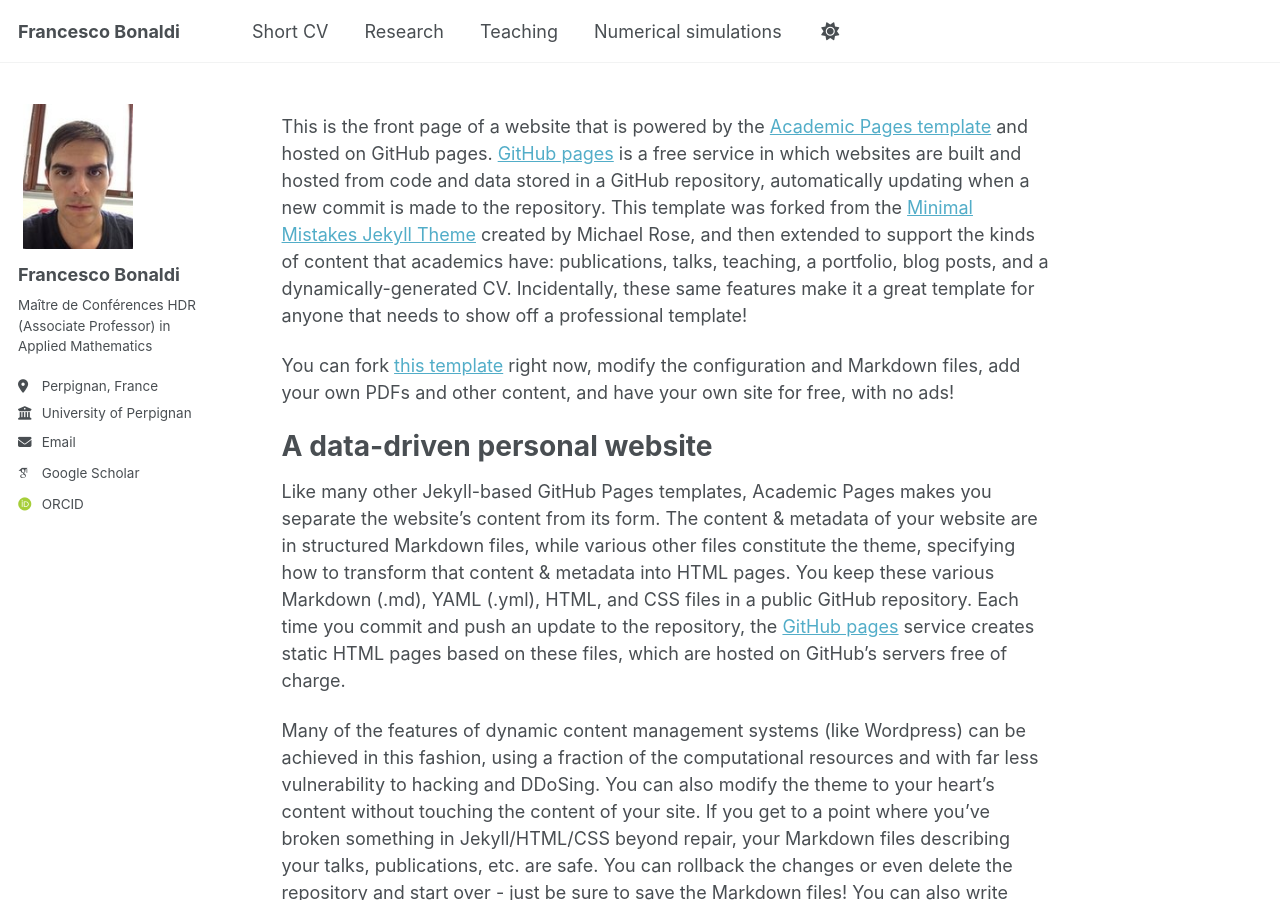
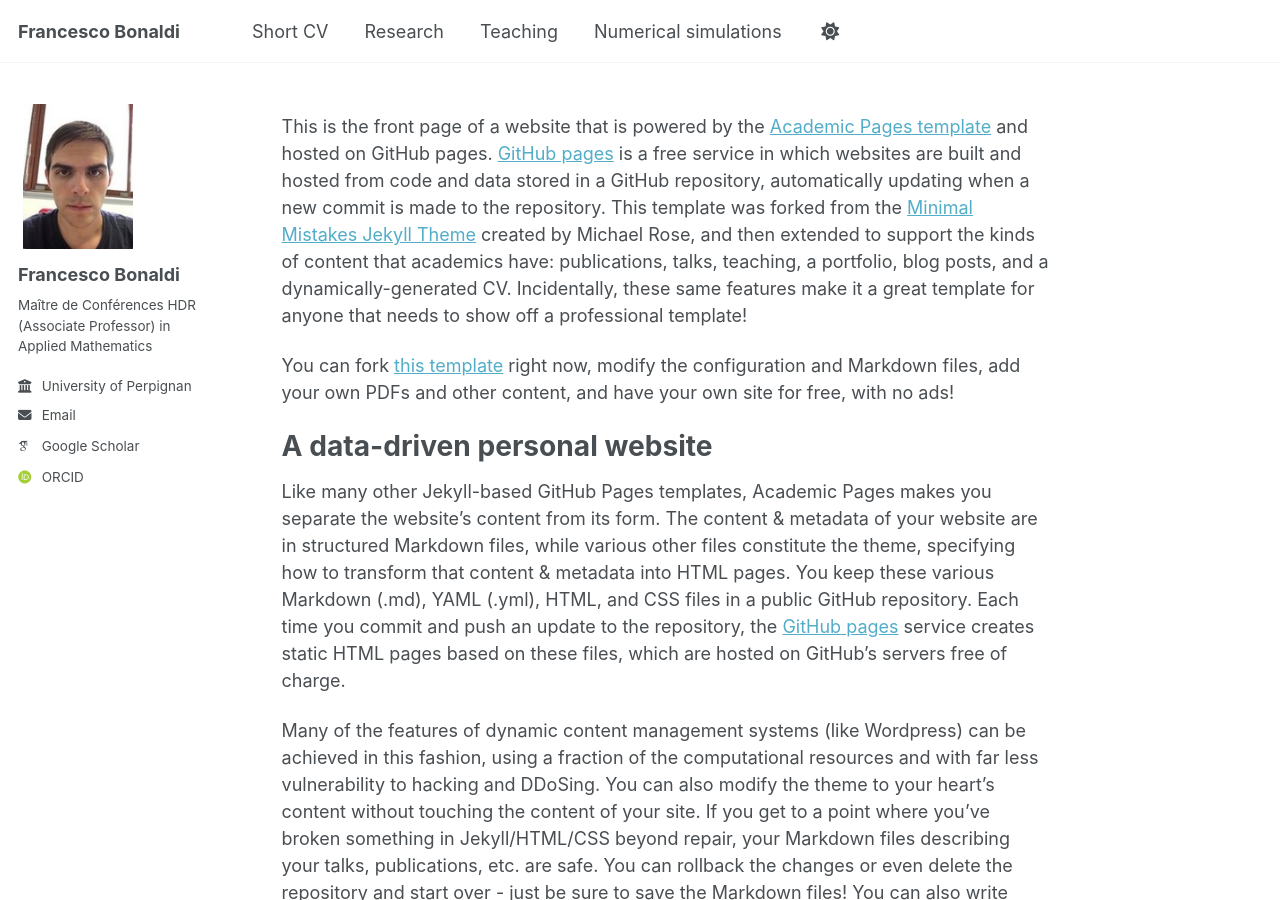
Before and after one commit to fbonaldi/fbonaldi.github.io, a Jekyll site: the page built from _pages/about.md, in a window 1280 px wide and 900 px high. Built offline with Jekyll 4.4.1, drawn with Linux system fonts in a browser that asks for light colours; some web fonts are replaced; a script bundle is joined from its source files by our own code; library files that are not in the unit come from our copies.

Commit message:
Update _config.yml

```diff
--- a/_config.yml
+++ b/_config.yml
@@ -27,7 +27,7 @@ author:
   name             : "Francesco Bonaldi"
   pronouns         : # example: "she/her"
   bio              : "Maître de Conférences HDR (Associate Professor) in Applied Mathematics"
-  location         : "Perpignan, France"
+  location         : #"Perpignan, France"
   employer         : "University of Perpignan"
   uri              : # URL
   email            : "francesco.bonaldi@univ-perp.fr"
```
